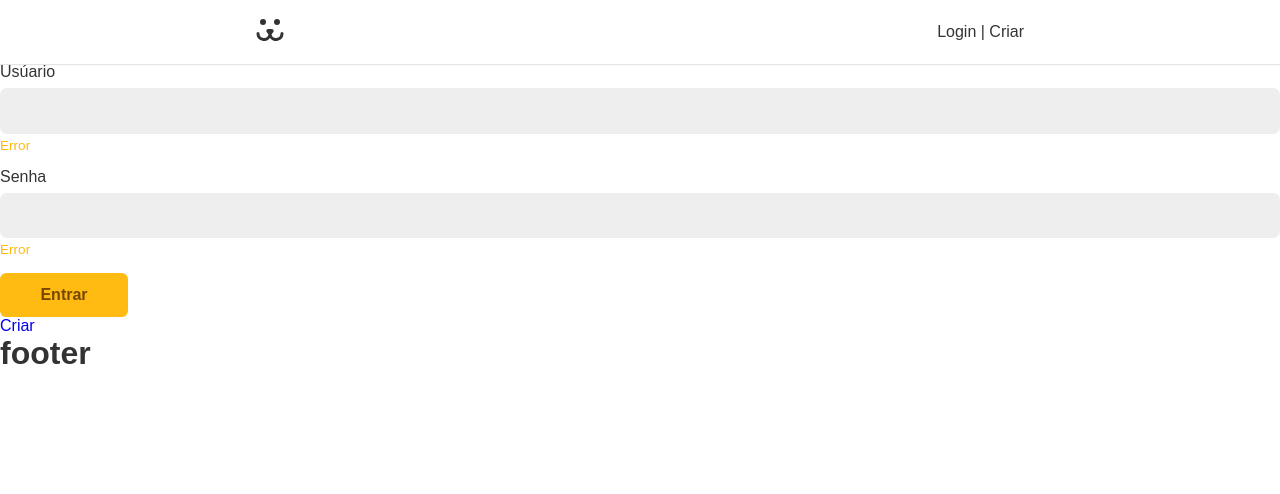
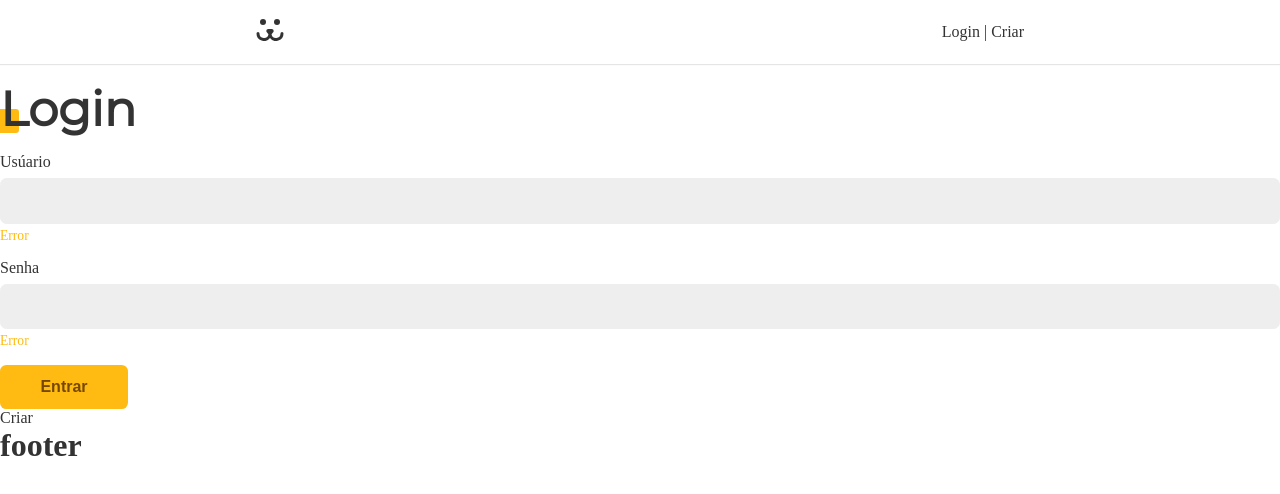
Before and after one commit to amandagdev/dogs, a React (Create React App) app: page /login in a window 1280 px wide. Shown: the top 494 px of the page. Built offline with nearby package versions, Linux system fonts and the light colour scheme.

Commit message:
title stylization and login animation

```diff
--- a/public/index.html
+++ b/public/index.html
@@ -9,6 +9,10 @@
       name="description"
       content="Web site created using create-react-app"
     />
+    <link
+    href="https://fonts.googleapis.com/css?family=Montserrat"
+    rel="stylesheet"
+  />
     <title>Dogs</title>
   </head>
   <body>
--- a/src/index.css
+++ b/src/index.css
@@ -4,9 +4,10 @@
 
 body {
   margin: 0;
-  font-family: 'Montserrat', sans-serif;
   color: #333;
   padding-top: 4rem;
+  --font-first: Helvetica, Arial, sans-serif;
+  --font-second: 'Montserrat', geogia;
 }
 
 html,
@@ -42,6 +43,7 @@ input {
 
 a {
   text-decoration: none;
+  color: #333;
 }
 
 .container {
@@ -53,3 +55,37 @@ a {
 button {
   cursor: pointer;
 }
+
+.title {
+  font-family: var(--font-second);
+  font-size: 3rem;
+  margin: 1rem 0;
+  position: relative;
+  z-index: 1;
+}
+
+.title::after {
+  content: '';
+  display: block;
+  width: 1.5rem;
+  height: 1.5rem;
+  background: #fb1;
+  position: absolute;
+  bottom: 5px;
+  left: -5px;
+  border-radius: 0.2rem;
+  z-index: -1;
+}
+
+.anime-left {
+  opacity: 0;
+  transform: translateX(-20px);
+  animation: anime-left 0.3s forwards;
+}
+
+@keyframes anime-left {
+  to {
+    opacity: 1;
+    transform: initial;
+  }
+}
--- a/src/pages/login/index.js
+++ b/src/pages/login/index.js
@@ -7,6 +7,9 @@ import LoginForm from './LoginForm';
 import { useUser } from '../../Context';
 
 const Login = () => {
+  const { login } = useUser();
+
+  if (login === true) return <Navigate to="/conta" />;
   return (
     <>
       <Routes>
--- a/src/pages/login/loginForm/index.js
+++ b/src/pages/login/loginForm/index.js
@@ -20,7 +20,8 @@ const LoginForm = () => {
   }
 
   return (
-    <section>
+    <section className="anime-left">
+      <h1 className="title">Login</h1>
       <form onSubmit={handleSubmit}>
         <Input name="username" type="text" label="Usúario" {...username} />
         <Input name="password" type="password" label="Senha" {...password} />
```
